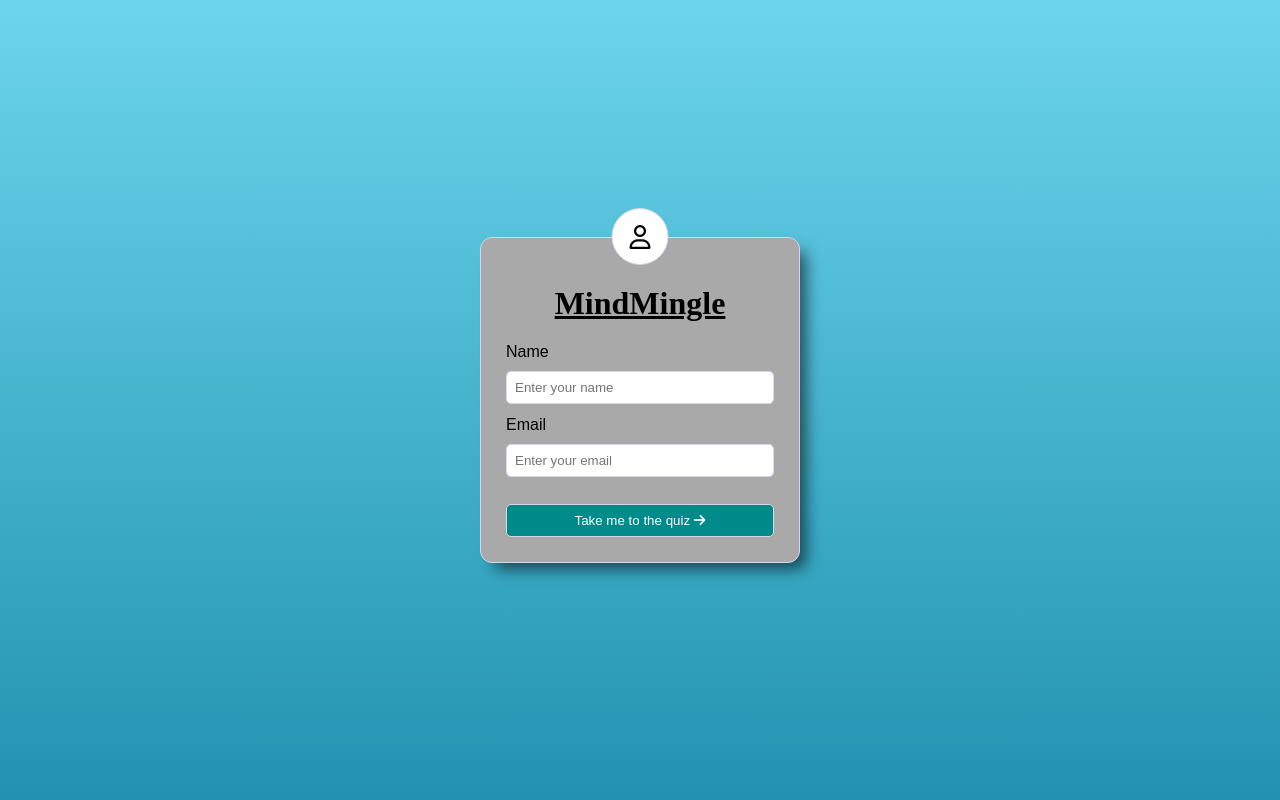
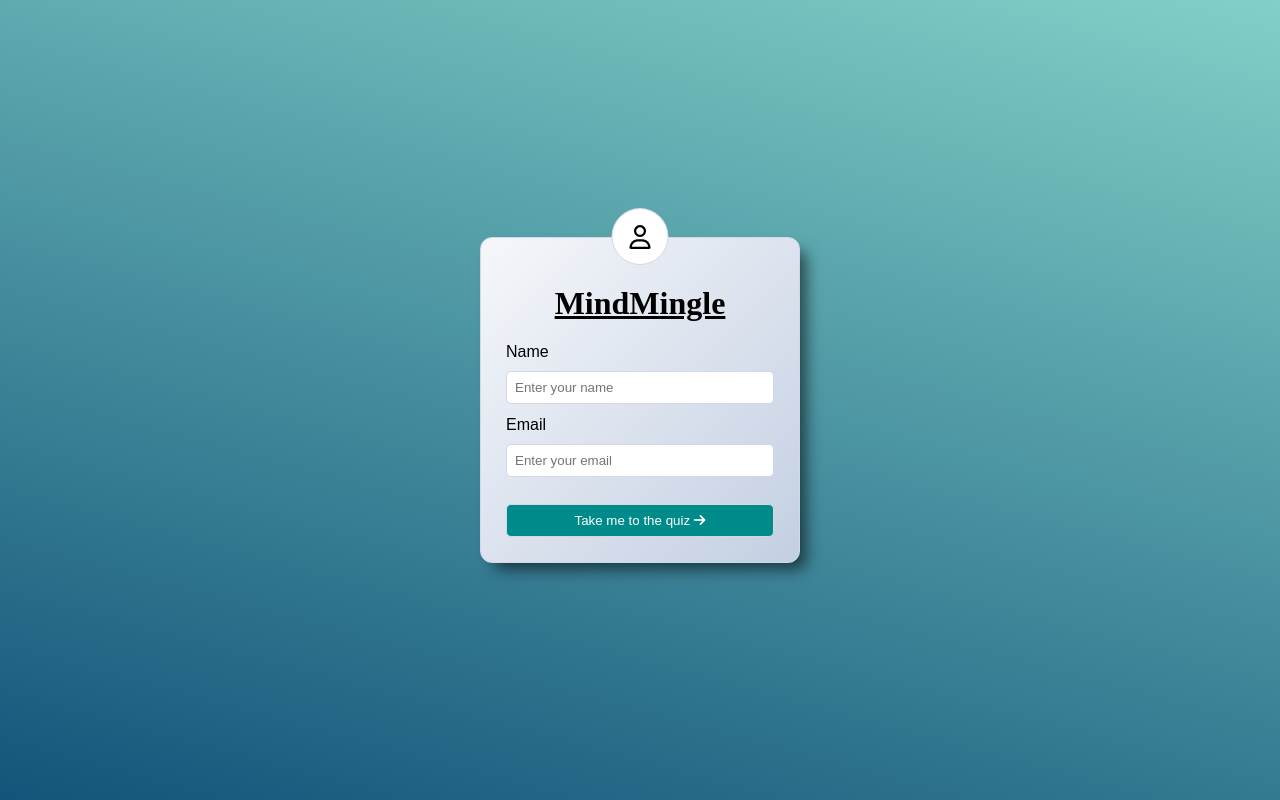
Before and after one commit to iamyashkhandelwal/quiz-app-nextjs, a Next.js app: page / in a window 1280 px wide. Built offline with nearby package versions, Linux system fonts and the light colour scheme.

Commit message:
Changed bg-color for home page.

```diff
--- a/pages/index.module.css
+++ b/pages/index.module.css
@@ -1,7 +1,5 @@
 .container {
-  background: #2193b0;  /* fallback for old browsers */
-  background: -webkit-linear-gradient(to bottom, #6dd5ed, #2193b0);  /* Chrome 10-25, Safari 5.1-6 */
-  background: linear-gradient(to bottom, #6dd5ed, #2193b0); /* W3C, IE 10+/ Edge, Firefox 16+, Chrome 26+, Opera 12+, Safari 7+ */
+  background-image: linear-gradient(15deg, #13547a 0%, #80d0c7 100%);
   height: 100vh;
   width: 100%;
   display: flex;
@@ -17,7 +15,7 @@
   margin: auto;
   font-family: Arial, Helvetica, sans-serif;
   position: relative;
-  background: darkgrey;
+  background-image: linear-gradient(135deg, #f5f7fa 0%, #c3cfe2 100%);
   box-shadow: 10px 10px 15px -4px rgba(0,0,0,0.58);
   -webkit-box-shadow: 10px 10px 15px -4px rgba(0,0,0,0.58);
   -moz-box-shadow: 10px 10px 15px -4px rgba(0,0,0,0.58);
```
